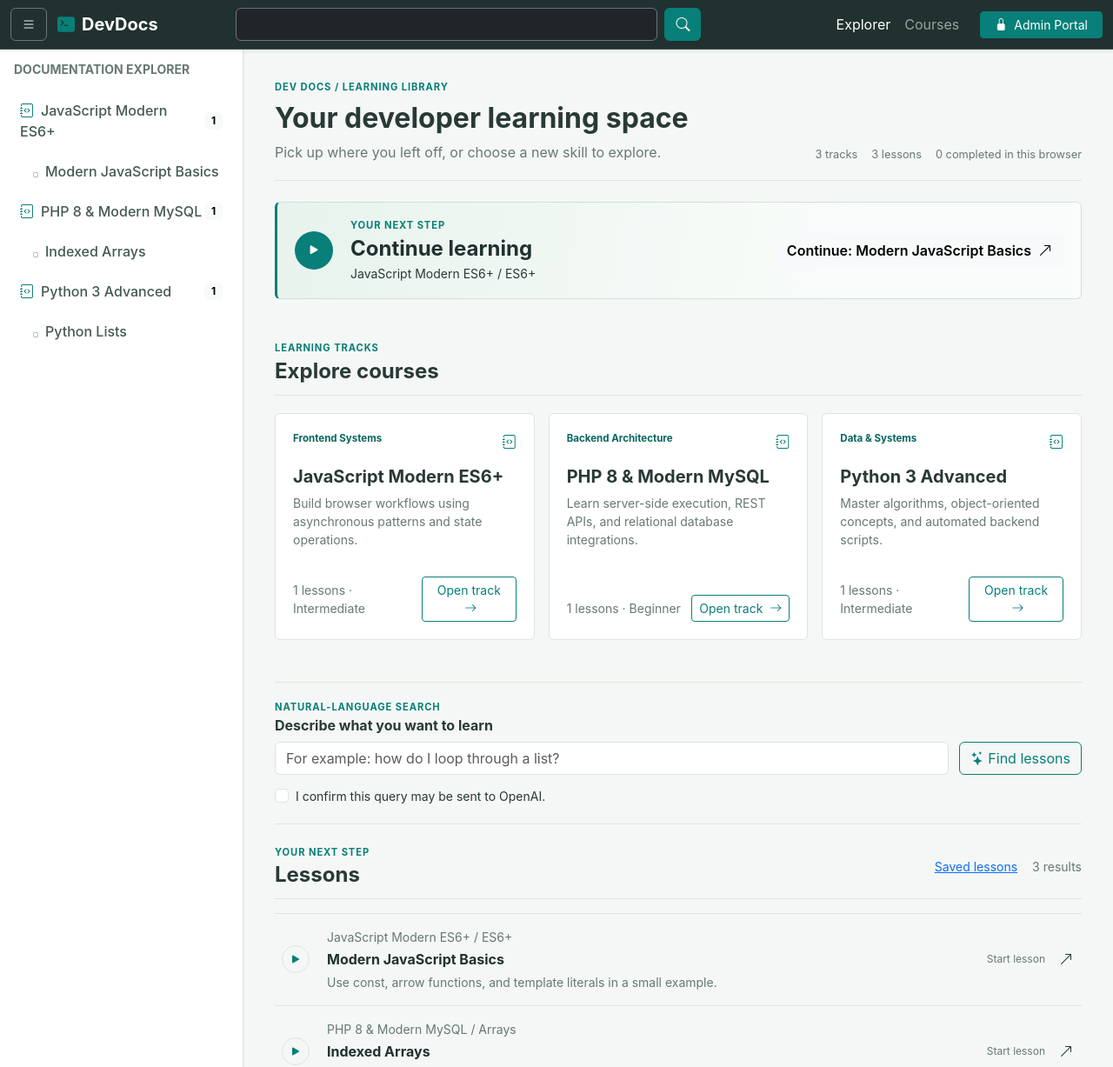
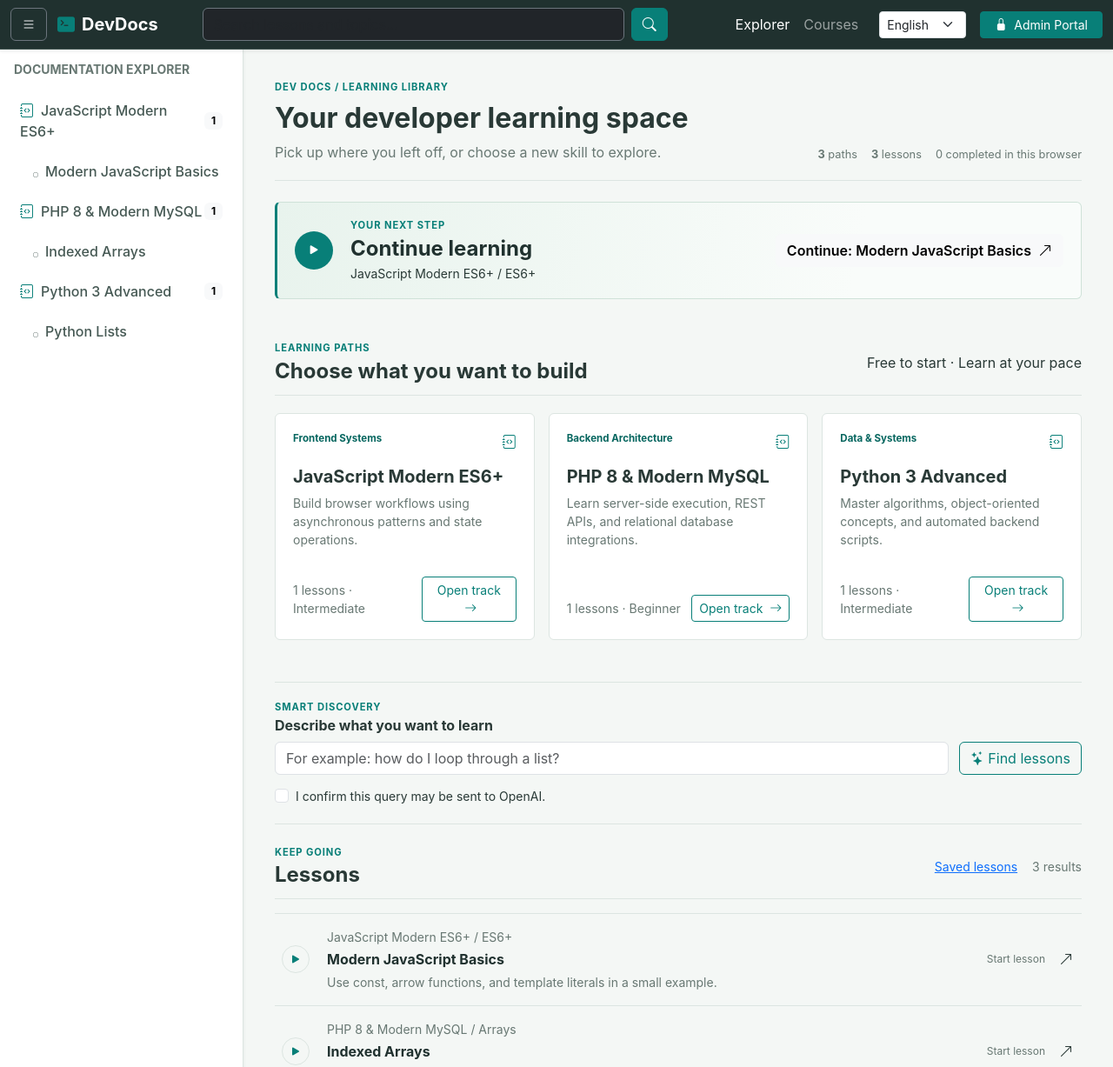
Before and after one commit to TaukirCodes/mytutorials, a PHP site: page /index.php in a window 1280 px wide. Shown: the top 1227 px of the page at 87% size. Run offline with PHP 8.4, Linux system fonts and the light colour scheme; data comes from the database, SQL or seed files in the repository.

Commit message:
Auto-sync: 2026-09-28 14:17:44

```diff
--- a/index.php
+++ b/index.php
@@ -63,26 +63,32 @@ try {
       <div class="container-fluid learner-dashboard">
         <header class="learning-heading mb-4">
           <div>
-            <p class="eyebrow mb-2">DEV DOCS / LEARNING LIBRARY</p>
-            <h1 class="h2 fw-bold mb-2"><?= $searchTerm !== '' ? 'Search results' : ($courseSlug !== '' ? 'Course lessons' : 'Your developer learning space') ?></h1>
-            <p class="text-muted mb-0"><?= $searchTerm !== '' ? 'Lessons matching “' . e($searchTerm) . '”' : 'Pick up where you left off, or choose a new skill to explore.' ?></p>
+            <p class="eyebrow mb-2" <?= $searchTerm === '' && $courseSlug === '' ? 'data-i18n="home.kicker"' : '' ?>>DEV DOCS / LEARNING LIBRARY</p>
+            <h1 class="h2 fw-bold mb-2" <?= $searchTerm === '' && $courseSlug === '' ? 'data-i18n="home.title"' : '' ?>><?= $searchTerm !== '' ? 'Search results' : ($courseSlug !== '' ? 'Course lessons' : 'Your developer learning space') ?></h1>
+            <p class="text-muted mb-0" <?= $searchTerm === '' && $courseSlug === '' ? 'data-i18n="home.description"' : '' ?>><?= $searchTerm !== '' ? 'Lessons matching “' . e($searchTerm) . '”' : 'Pick up where you left off, or choose a new skill to explore.' ?></p>
           </div>
-          <div class="learning-stats"><span><?= count($courses) ?> tracks</span><span><?= count($navigationLessons) ?> lessons</span><span data-progress-summary>0 completed in this browser</span></div>
+          <div class="learning-stats"><span><strong><?= count($courses) ?></strong> <span data-i18n="stats.paths">paths</span></span><span><strong><?= count($navigationLessons) ?></strong> <span data-i18n="stats.lessons">lessons</span></span><span data-progress-summary>0 completed</span></div>
         </header>
+        <p class="content-language-note" data-content-language-note hidden></p>
 
         <?php if ($databaseError !== ''): ?><div class="alert alert-warning" role="alert"><?= e($databaseError) ?></div><?php endif; ?>
 
         <?php if ($searchTerm === '' && $courseSlug === ''): ?>
         <section class="continue-panel mb-5" data-next-lesson hidden aria-labelledby="continue-title">
           <div class="continue-panel-icon"><i class="bi bi-play-fill" aria-hidden="true"></i></div>
-          <div class="continue-panel-copy"><p class="eyebrow mb-1">YOUR NEXT STEP</p><h2 class="h4 fw-bold mb-1" id="continue-title">Continue learning</h2><p class="small mb-0" data-next-lesson-meta>Pick up with the next lesson in your library.</p></div>
-          <a class="btn btn-light fw-semibold" data-next-lesson-link href="#"><span data-next-lesson-title>Open lesson</span> <i class="bi bi-arrow-up-right ms-1" aria-hidden="true"></i></a>
+          <div class="continue-panel-copy"><p class="eyebrow mb-1" data-i18n="home.continue.kicker">YOUR NEXT STEP</p><h2 class="h4 fw-bold mb-1" id="continue-title" data-i18n="home.continue.title">Continue learning</h2><p class="small mb-0" data-next-lesson-meta>Pick up with your last lesson.</p></div>
+          <a class="btn btn-light fw-semibold" data-next-lesson-link href="#"><span data-next-lesson-title>Resume lesson</span> <i class="bi bi-arrow-up-right ms-1" aria-hidden="true"></i></a>
+        </section>
+        <section class="new-learner-panel mb-5" data-new-learner hidden aria-labelledby="new-learner-title">
+          <div class="new-learner-copy"><p class="eyebrow mb-2" data-i18n="home.start.kicker">A GOOD PLACE TO START</p><h2 class="h3 fw-bold mb-2" id="new-learner-title" data-i18n="home.start.title">Choose a path. Build a real skill.</h2><p class="mb-0" data-i18n="home.start.description">Follow focused lessons, practice what you learn, and grow at your own pace.</p></div>
+          <a class="btn btn-light fw-semibold" href="#courses"><span data-i18n="home.start.action">Explore learning paths</span><i class="bi bi-arrow-down ms-2" aria-hidden="true"></i></a>
+          <i class="bi bi-braces-asterisk new-learner-mark" aria-hidden="true"></i>
         </section>
         <?php endif; ?>
 
         <?php if ($searchTerm === '' && $courseSlug === ''): ?>
         <section id="courses" class="mb-5">
-          <div class="section-heading"><div><p class="eyebrow mb-1">LEARNING TRACKS</p><h2 class="h4 fw-bold mb-0">Explore courses</h2></div></div>
+          <div class="section-heading"><div><p class="eyebrow mb-1" data-i18n="home.paths.kicker">LEARNING PATHS</p><h2 class="h4 fw-bold mb-0" data-i18n="home.paths.title">Choose what you want to build</h2></div><span class="section-aside" data-i18n="home.paths.note">Free to start · Learn at your pace</span></div>
           <div class="row g-3 mt-1">
             <?php foreach ($courses as $course): ?>
             <div class="col-md-6 col-xl-4"><article class="course-tile h-100"><div class="d-flex justify-content-between align-items-start gap-3"><span class="course-category"><?= e($course['category']) ?></span><i class="bi bi-journal-code text-primary" aria-hidden="true"></i></div><h3 class="h5 fw-bold mt-3 mb-2"><?= e($course['title']) ?></h3><p class="text-muted small flex-grow-1"><?= e($course['description']) ?></p><div class="d-flex justify-content-between align-items-center mt-3"><span class="small text-muted"><?= (int) $course['lesson_count'] ?> lessons · <?= e($course['level']) ?></span><a class="btn btn-outline-primary btn-sm" href="index.php?course=<?= e($course['slug']) ?>">Open track <i class="bi bi-arrow-right ms-1"></i></a></div></article></div>
@@ -93,18 +99,18 @@ try {
         <?php endif; ?>
 
         <section class="smart-search-section mb-4" aria-labelledby="smart-search-title">
-          <div><p class="eyebrow mb-1">NATURAL-LANGUAGE SEARCH</p><h2 class="h6 fw-bold mb-2" id="smart-search-title">Describe what you want to learn</h2></div>
+          <div><p class="eyebrow mb-1" data-i18n="home.search.kicker">SMART DISCOVERY</p><h2 class="h6 fw-bold mb-2" id="smart-search-title" data-i18n="home.search.title">Describe what you want to learn</h2></div>
           <form class="smart-search-form" data-smart-search-form>
             <input type="hidden" name="mode" value="search">
             <label class="visually-hidden" for="smartSearchQuery">Search in plain language</label>
-            <input class="form-control" id="smartSearchQuery" name="question" maxlength="500" required placeholder="For example: how do I loop through a list?"><button class="btn btn-outline-primary" type="submit"><i class="bi bi-stars me-1"></i>Find lessons</button>
-            <label class="form-check"><input class="form-check-input" type="checkbox" name="consent" value="1" required><span class="form-check-label small">I confirm this query may be sent to OpenAI.</span></label>
+            <input class="form-control" id="smartSearchQuery" name="question" maxlength="500" required placeholder="For example: how do I loop through a list?" data-i18n-placeholder="home.search.placeholder"><button class="btn btn-outline-primary" type="submit"><i class="bi bi-stars me-1"></i><span data-i18n="home.search.action">Find lessons</span></button>
+            <label class="form-check"><input class="form-check-input" type="checkbox" name="consent" value="1" required><span class="form-check-label small" data-i18n="home.search.consent">I confirm this query may be sent to OpenAI.</span></label>
           </form>
           <div class="smart-search-results" data-smart-search-results aria-live="polite"></div>
         </section>
 
         <section class="lesson-list-section" aria-labelledby="lesson-list-title">
-          <div class="section-heading"><div><p class="eyebrow mb-1">YOUR NEXT STEP</p><h2 class="h4 fw-bold mb-0" id="lesson-list-title"><?= $searchTerm !== '' ? 'Matching lessons' : 'Lessons' ?></h2></div><div class="d-flex gap-3 align-items-center"><button class="btn btn-sm btn-link p-0" type="button" data-show-bookmarks>Saved lessons</button><span class="small text-muted"><?= count($matchingLessons) ?> results</span></div></div>
+          <div class="section-heading"><div><p class="eyebrow mb-1" data-i18n="home.lesson.kicker">KEEP GOING</p><h2 class="h4 fw-bold mb-0" id="lesson-list-title" <?= $searchTerm === '' ? 'data-i18n="home.lesson.title"' : '' ?>><?= $searchTerm !== '' ? 'Matching lessons' : 'Lessons' ?></h2></div><div class="d-flex gap-3 align-items-center"><button class="btn btn-sm btn-link p-0" type="button" data-show-bookmarks data-i18n="home.saved">Saved lessons</button><span class="small text-muted"><?= count($matchingLessons) ?> <span data-i18n="stats.results">results</span></span></div></div>
           <div class="lesson-list mt-3">
             <?php foreach ($matchingLessons as $lesson): ?>
             <a class="lesson-row" href="lesson.php?id=<?= (int) $lesson['id'] ?>" data-lesson-row data-lesson-id="<?= (int) $lesson['id'] ?>">
--- a/lesson.php
+++ b/lesson.php
@@ -40,7 +40,7 @@ if ($lesson === null && $databaseError === '') {
   <link href="https://cdn.jsdelivr.net/npm/bootstrap-icons@1.11.1/font/bootstrap-icons.css" rel="stylesheet">
   <link href="assets/style.css" rel="stylesheet">
 </head>
-<body>
+<body data-current-lesson-id="<?= $lesson ? (int) $lesson['id'] : '' ?>">
   <?php include __DIR__ . '/topnav.php'; ?>
   <div class="wrapper lesson-layout" style="padding-top: 56px;">
     <?php include __DIR__ . '/sidenav.php'; ?>
--- a/topnav.php
+++ b/topnav.php
@@ -23,6 +23,14 @@
             <li class="nav-item me-3">
               <a class="nav-link" href="index.php#courses">Courses</a>
             </li>
+            <li class="nav-item me-lg-3">
+              <label class="visually-hidden" for="languagePicker">Interface language</label>
+              <select class="form-select form-select-sm language-picker" id="languagePicker" aria-label="Interface language">
+                <option value="en">English</option>
+                <option value="hi">हिन्दी</option>
+                <option value="hinglish">Hinglish</option>
+              </select>
+            </li>
             <li class="nav-item">
               <a class="btn btn-blue btn-sm rounded-1 px-3" href="admin/index.php">
                 <i class="bi bi-lock-fill me-1"></i> Admin Portal
```
